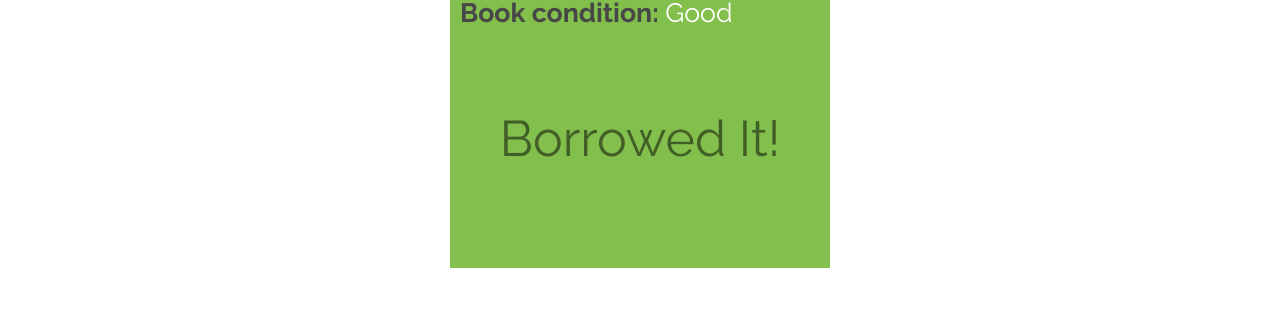
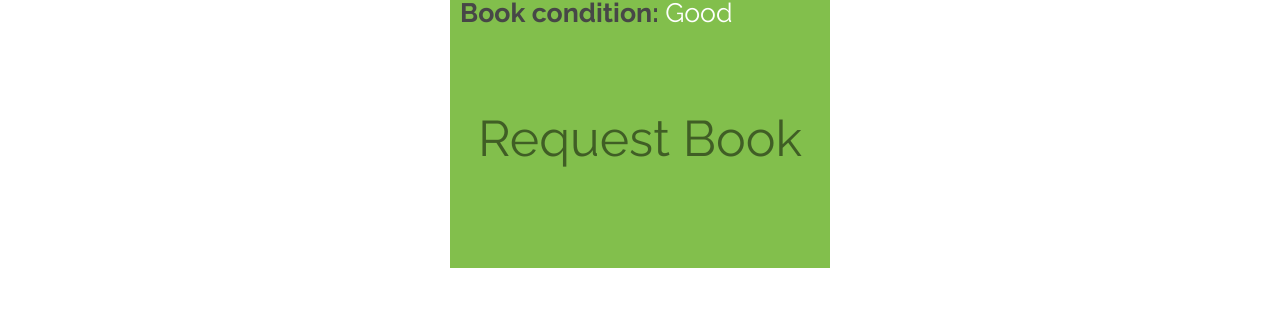
Before and after one commit to gitter-badger/LendIt, a Django app: page /profile/2/ in a window 1280 px wide. Shown: the part 1373-1682 px from the top of the page. Run offline with Django 3.2, Linux system fonts and the light colour scheme; a user stored in the database is signed in; data comes from the database, SQL or seed files in the repository; both versions use the stored data as it was after the commit; some libraries are stand-ins or nearby versions.

Commit message:
New user

```diff
--- a/lendit/website/templates/profile.html
+++ b/lendit/website/templates/profile.html
@@ -176,7 +176,7 @@ jQuery(function ($) {
                         <button disabled>Request Sent</button>
                     {% endif %}
                 {% else %}
-                    <button onclick="document.location.href='/book/{{lenuser.id}}/{{book.orig_book.id}}';">Borrowed It!</button>
+                    <button onclick="document.location.href='/book/{{lenuser.id}}/{{book.orig_book.id}}';">Request Book</button>
                 {% endif %}
 	        {% endif %}
 	        <br>
```
Also changed, not shown: lendit/db.sqlite3.
